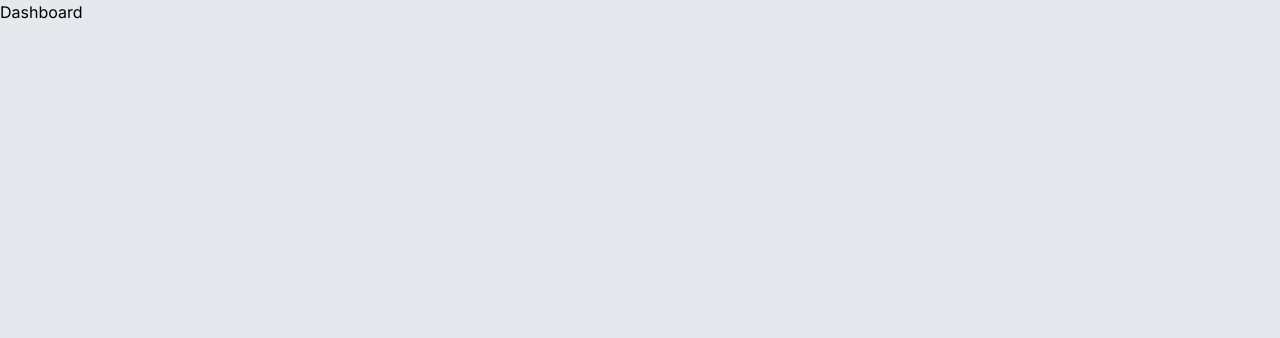
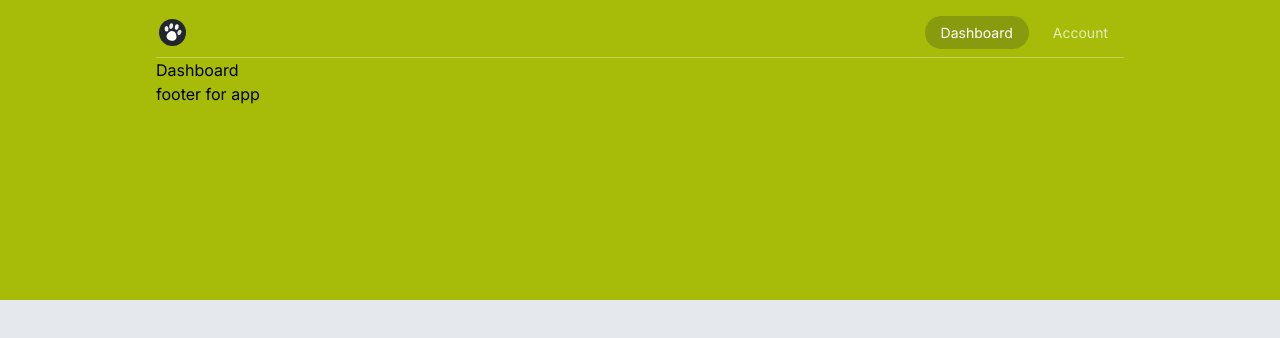
Before and after one commit to FranciscoAVD/pet-care, a Next.js app: page /app/dashboard in a window 1280 px wide. Shown: the top 338 px of the page. Built offline with nearby package versions, Linux system fonts and the light colour scheme.

Commit message:
Created background pattern for app dir and added navigation and styles to appheader and app layout

```diff
--- a/src/app/(app)/app/account/page.tsx
+++ b/src/app/(app)/app/account/page.tsx
@@ -0,0 +1,4 @@
+export default function Account(){
+
+    return <main>Account</main>
+}
--- a/src/app/(app)/app/layout.tsx
+++ b/src/app/(app)/app/layout.tsx
@@ -1,12 +1,16 @@
 import AppFooter from "@/components/app-footer";
 import AppHeader from "@/components/app-header";
+import BackgroundPattern from "@/components/background-pattern";
 
 export default function Layout({ children }: { children: React.ReactNode }) {
   return (
     <>
-      <AppHeader />
-      {children}
-      <AppFooter />
+      <BackgroundPattern />
+      <div className="max-w-[1000px] mx-auto px-4">
+        <AppHeader />
+        {children}
+        <AppFooter />
+      </div>
     </>
   );
 }
--- a/src/components/app-footer.tsx
+++ b/src/components/app-footer.tsx
@@ -1,4 +1,4 @@
 export default function AppFooter(){
 
-    return <footer></footer>
+    return <footer>footer for app</footer>
 }
--- a/src/components/app-header.tsx
+++ b/src/components/app-header.tsx
@@ -1,4 +1,42 @@
-export default function AppHeader(){
+"use client";
 
-    return <header></header>
+import Link from "next/link";
+import Logo from "./logo";
+import { usePathname } from "next/navigation";
+import { cn } from "@/lib/utils";
+const routes = [
+  {
+    label: "Dashboard",
+    path: "/app/dashboard",
+  },
+  {
+    label: "Account",
+    path: "/app/account",
+  },
+];
+export default function AppHeader() {
+  const currentPath = usePathname();
+  return (
+    <header className="flex items-center justify-between mx-auto border-b border-white/30 pt-4 pb-2">
+      <Logo />
+
+      <nav>
+        <ul className="flex gap-x-2 text-sm">
+          {routes.map((r, i) => (
+            <li key={i}>
+              <Link
+                href={r.path}
+                className={cn("rounded-full px-4 py-2 transition", {
+                  "bg-gray-900/20 text-white": currentPath === r.path,
+                  "text-white/70 hover:text-white/90": currentPath !== r.path,
+                })}
+              >
+                {r.label}
+              </Link>
+            </li>
+          ))}
+        </ul>
+      </nav>
+    </header>
+  );
 }
--- /dev/null
+++ b/src/components/background-pattern.tsx
@@ -0,0 +1,3 @@
+export default function BackgroundPattern() {
+  return <div className="absolute top-0 bg-main h-[300px] w-full -z-10" />;
+}
```
